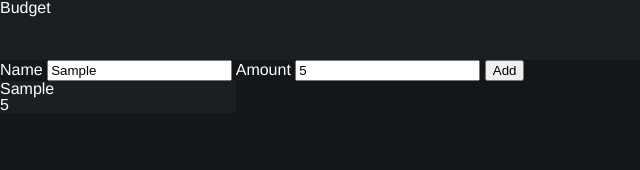
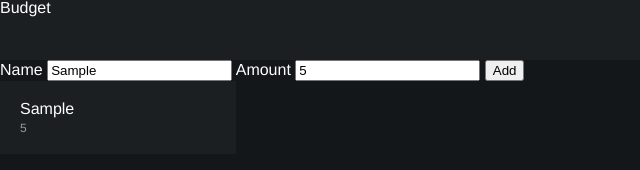
Before and after one commit to RudolfsVin/budget-dashboard, a plain HTML site: page index.html in a window 1280 px wide. Both pictures are taken after typing "Sample", "5" into the empty fields and a click on the button "Add". Shown: the whole page, without its empty margins (0-640 px from the left). Drawn offline with Linux system fonts and the light colour scheme.

Commit message:
Updated transaction block

```diff
--- a/style.css
+++ b/style.css
@@ -26,6 +26,15 @@ header {
     background-color: var(--secondary-color);
     margin-right: 25px;
     margin-bottom: 25px;
+    padding: 20px;
+    box-sizing: border-box;
+}
+
+.transaction > span {
+    display: block;
+    margin-top: 5px;
+    color: #999;
+    font-size: 12px;
 }
 
 @media (min-width: 1001px) {
```
